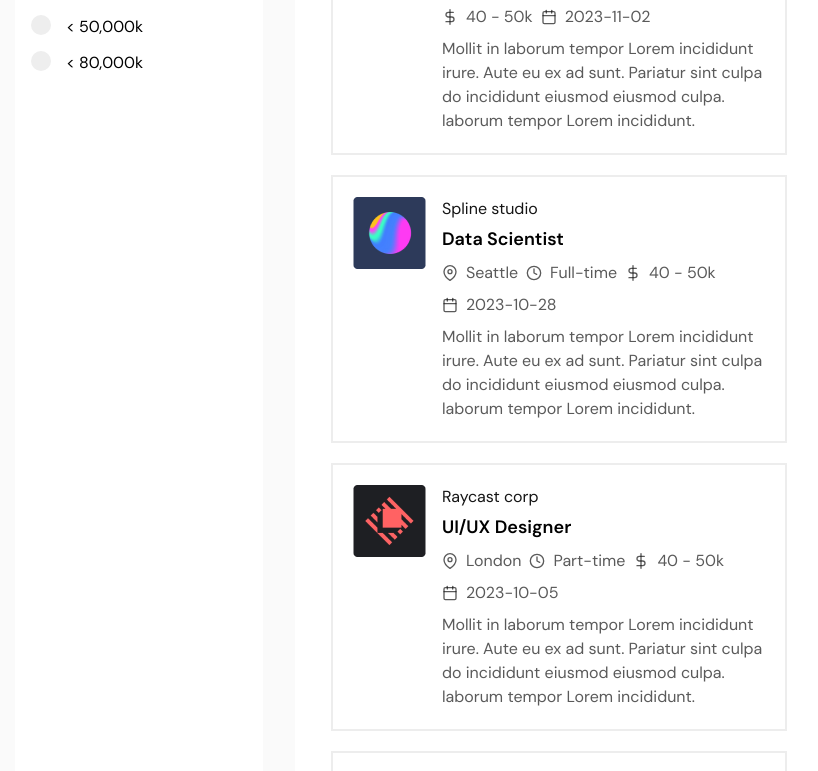
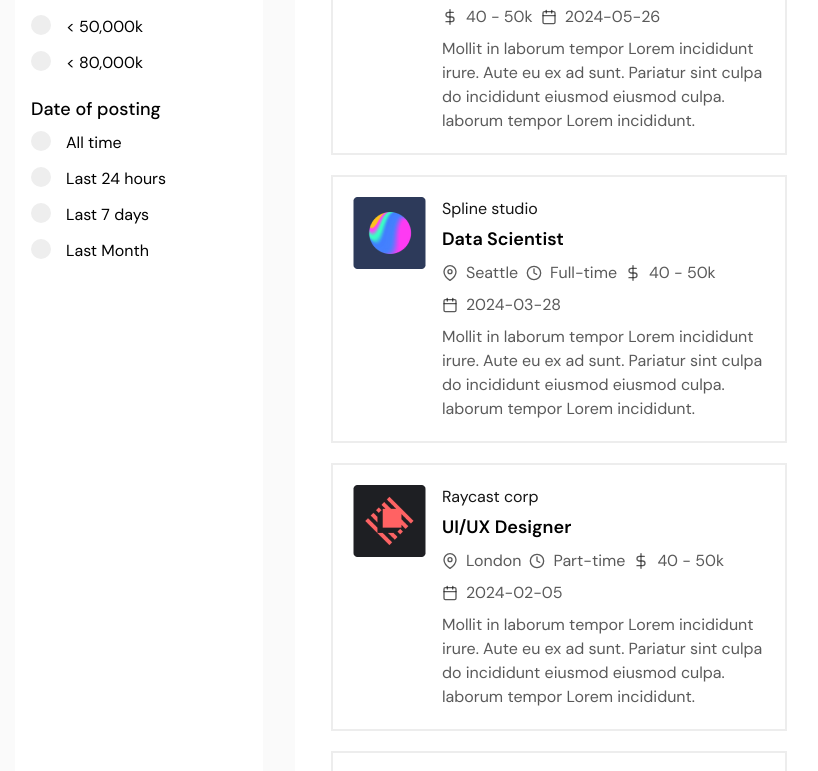
Before and after one commit to HasuHasmath/MERN-Job-Portal, a React (Vite) app: page / in a window 1280 px wide. Shown: the part 913-1684 px from the top of the page, without its empty margins (81-899 px from the left). Built offline with nearby package versions, Linux system fonts and the light colour scheme.

Commit message:
end of filter by date

```diff
--- a/public/jobs.json
+++ b/public/jobs.json
@@ -8,7 +8,7 @@
       "maxPrice": "30",
       "salaryType": "Yearly",
       "jobLocation": "Brussels",
-      "postingDate": "2023-11-03",
+      "postingDate": "2024-01-25",
       "experienceLevel": "Any experience",
       "employmentType": "Full-time",
       "description": "Mollit in laborum tempor Lorem incididunt irure. Aute eu ex ad sunt. Pariatur sint culpa do incididunt eiusmod eiusmod culpa. laborum tempor Lorem incididunt."
@@ -22,7 +22,7 @@
       "maxPrice": "50",
       "salaryType": "Yearly",
       "jobLocation": "San Francisco",
-      "postingDate": "2023-11-02",
+      "postingDate": "2024-05-26",
       "experienceLevel": "Internship",
       "employmentType": "Temporary",
       "description": "Mollit in laborum tempor Lorem incididunt irure. Aute eu ex ad sunt. Pariatur sint culpa do incididunt eiusmod eiusmod culpa. laborum tempor Lorem incididunt."
@@ -36,7 +36,7 @@
       "maxPrice": "50",
       "salaryType": "Yearly",
       "jobLocation": "Seattle",
-      "postingDate": "2023-10-28",
+      "postingDate": "2024-03-28",
       "experienceLevel": "Any experience",
       "employmentType": "Full-time",
       "description": "Mollit in laborum tempor Lorem incididunt irure. Aute eu ex ad sunt. Pariatur sint culpa do incididunt eiusmod eiusmod culpa. laborum tempor Lorem incididunt."
@@ -50,7 +50,7 @@
       "maxPrice": "50",
       "salaryType": "Monthly",
       "jobLocation": "London",
-      "postingDate": "2023-10-05",
+      "postingDate": "2024-02-05",
       "experienceLevel": "Work remotely",
       "employmentType": "Part-time",
       "description": "Mollit in laborum tempor Lorem incididunt irure. Aute eu ex ad sunt. Pariatur sint culpa do incididunt eiusmod eiusmod culpa. laborum tempor Lorem incididunt."
@@ -120,7 +120,7 @@
       "maxPrice": "50",
       "salaryType": "Yearly",
       "jobLocation": "Seattle",
-      "postingDate": "2023-10-28",
+      "postingDate": "2024-05-29",
       "experienceLevel": "Any experience",
       "employmentType": "Full-time",
       "description": "Mollit in laborum tempor Lorem incididunt irure. Aute eu ex ad sunt. Pariatur sint culpa do incididunt eiusmod eiusmod culpa. laborum tempor Lorem incididunt."
@@ -148,7 +148,7 @@
       "maxPrice": "75",
       "salaryType": "Monthly",
       "jobLocation": "London",
-      "postingDate": "2023-10-28",
+      "postingDate": "2024-03-28",
       "experienceLevel": "Intership",
       "employmentType": "Full-time",
       "description": "Mollit in laborum tempor Lorem incididunt irure. Aute eu ex ad sunt. Pariatur sint culpa do incididunt eiusmod eiusmod culpa. laborum tempor Lorem incididunt."
--- a/src/Pages/Home.jsx
+++ b/src/Pages/Home.jsx
@@ -76,10 +76,12 @@ const Home = () => {
       filteredJobs = filteredJobs.filter(
         ({ jobLocation, maxPrice, experienceLevel,salaryType, employmentType, postingDate }) => {
           return (
-            jobLocation.toLowerCase() === selected.toLowerCase() ||
+             jobLocation.toLowerCase() === selected.toLowerCase() ||
             parseInt(maxPrice) <= parseInt(selected) ||
+            postingDate >= selected ||
             salaryType.toLowerCase() === selected.toLowerCase() ||
             employmentType.toLowerCase() === selected.toLowerCase()
+
           );
         }
       );
--- /dev/null
+++ b/src/sidebar/JobPostingDate.jsx
@@ -0,0 +1,54 @@
+import React from 'react'
+import InputField from '../components/InputField';
+
+const JobPostingDate = ({ handleChange, handleClick }) => {
+    const now = new Date();
+    const twentyFourHoursAgo = new Date(now - 24 * 60 * 60 * 1000)
+    const sevenDaysAgo = new Date(now - 7 *  24 * 60 * 60 * 1000);
+    const thirtyDaysAgo = new Date(now - 30 * 24 * 60 * 60 * 1000);
+
+    // convert date to string
+    const twentyFourHoursAgoDate = twentyFourHoursAgo.toISOString().slice(0,10)
+    const sevenDaysAgoDate = sevenDaysAgo.toISOString().slice(0, 10);
+    const thirtyDaysAgoDate = thirtyDaysAgo.toISOString().slice(0, 10);
+
+    //console.log(twentyFourHoursAgoDate)
+
+  return (
+    <div>
+      <h4 className="text-lg font-medium mb-2">Date of posting</h4>
+      <div>
+        <label className="sidebar-label-container">
+          <input
+            type="radio"
+            name="test"
+            id="test"
+            value=""
+            onChange={handleChange}
+          />
+          <span className="checkmark"></span>All time
+        </label>
+        <InputField
+          handleChange={handleChange}
+          value={twentyFourHoursAgoDate}
+          title="Last 24 hours"
+          name="test"
+        />
+        <InputField
+          handleChange={handleChange}
+          value={sevenDaysAgoDate}
+          title="Last 7 days"
+          name="test"
+        />
+        <InputField
+          handleChange={handleChange}
+          value={thirtyDaysAgoDate}
+          title="Last Month"
+          name="test"
+        />
+      </div>
+    </div>
+  );
+};
+
+export default JobPostingDate
--- a/src/sidebar/Sidebar.jsx
+++ b/src/sidebar/Sidebar.jsx
@@ -1,6 +1,7 @@
 import React from 'react'
 import Location from './Location';
 import Salary from './Salary';
+import JobPostingDate from './JobPostingDate';
 
 const Sidebar = ({ handleChange, handleClick  }) => {
   return (
@@ -9,6 +10,7 @@ const Sidebar = ({ handleChange, handleClick  }) => {
 
       <Location handleChange={handleChange} />
       <Salary handleChange={handleChange} handleClick={handleClick} />
+      <JobPostingDate handleChange={handleChange} handleClick={handleClick}/>
     </div>
   );
 };
```
